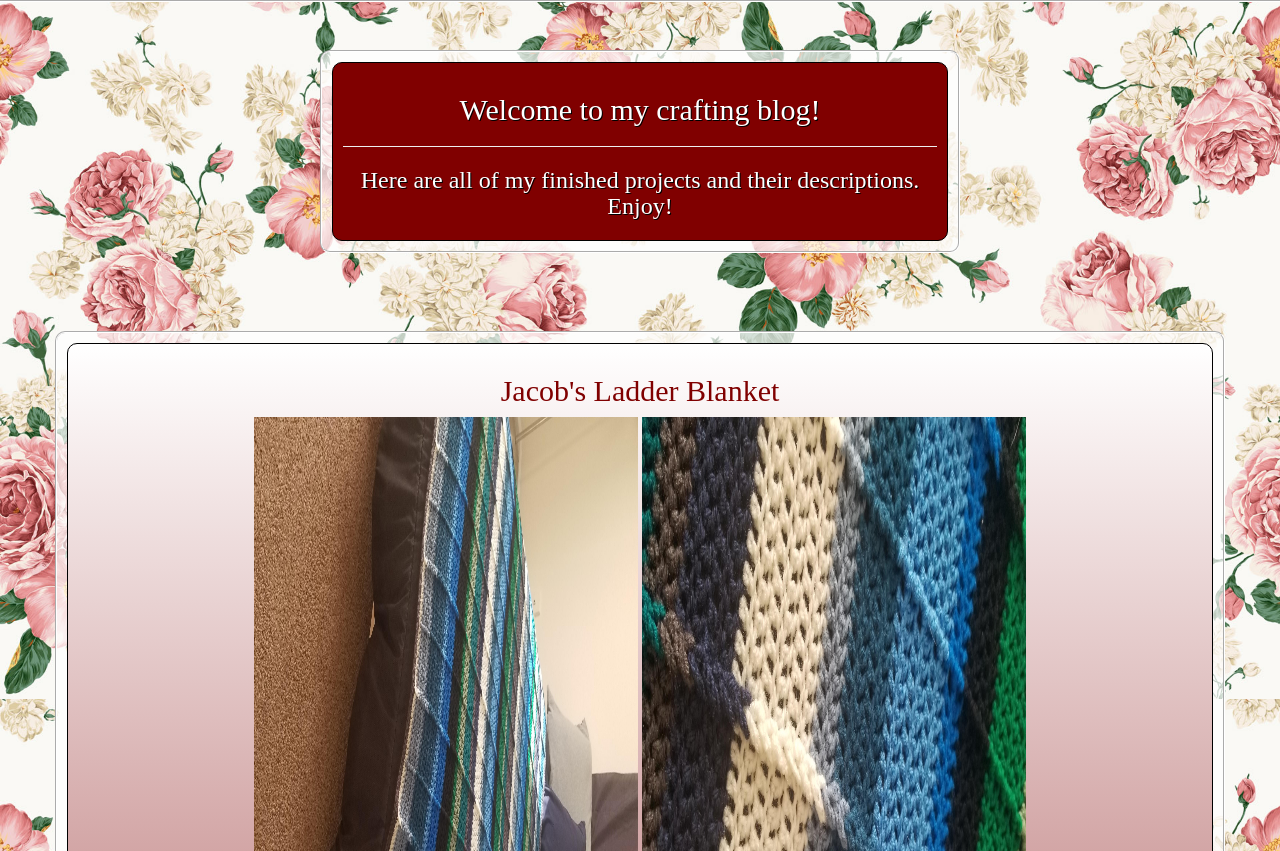
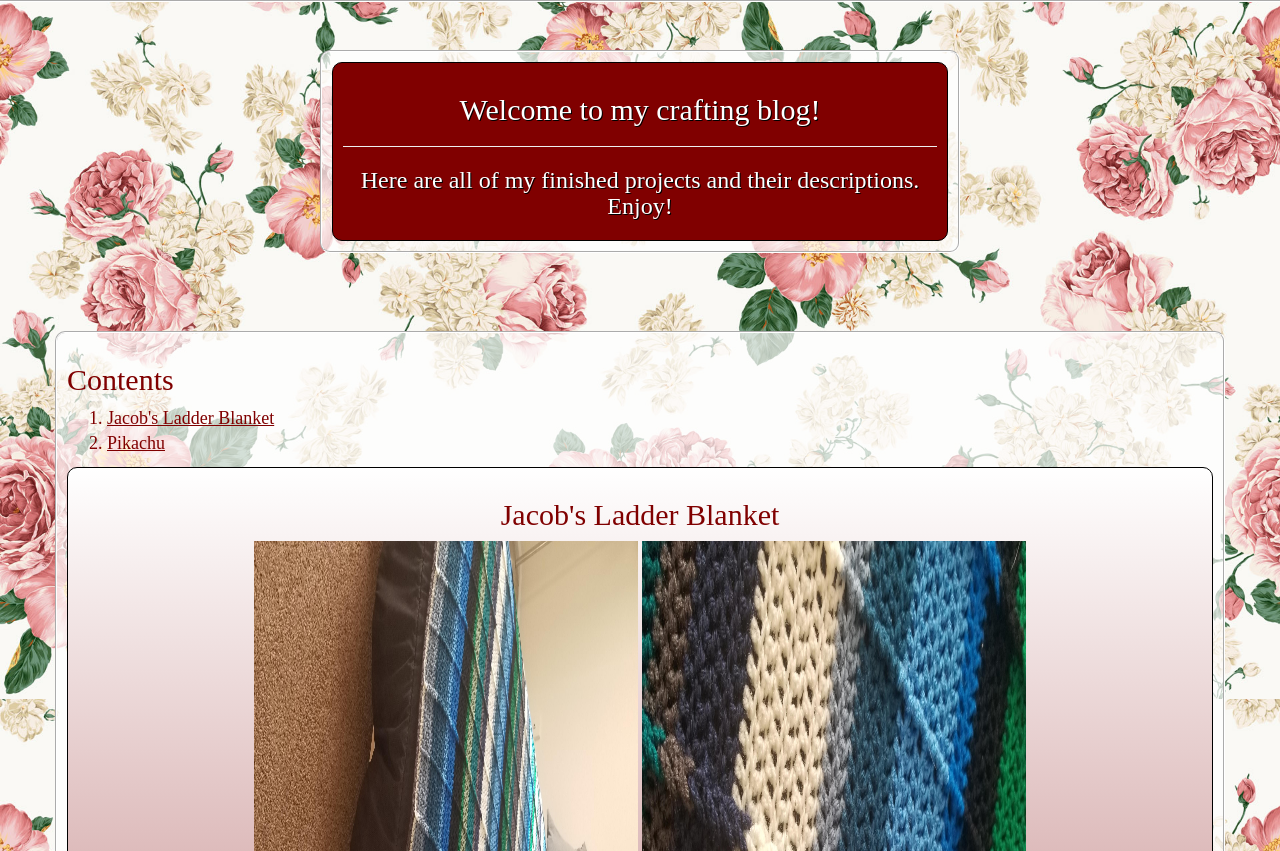
Before and after one commit to rowek02/rowek02.github.io, a plain HTML site: page index.html in a window 1280 px wide. Shown: the part 101-952 px from the top of the page. Drawn offline with nearby package versions, Linux system fonts and the light colour scheme.

Commit message:
Add files via upload

```diff
--- a/index.html
+++ b/index.html
@@ -23,7 +23,12 @@
 		<section class="container">
 			<div class="row">
 				<div class="col-md-12 col-sm-12 col-xs-12">
-					<div class="post">
+					<h2>Contents</h2>
+					<ol>
+						<li><a onclick="window.scrollTo(0,document.querySelector('#jacobs').scrollHeight);">Jacob's Ladder Blanket</a></li>
+						<li><a onclick="window.scrollTo(0,document.querySelector('#pikachu').scrollHeight);">Pikachu</a></li>
+					</ol>
+					<div class="post" id="jacobs">
 						<h2 style="text-align:center;">Jacob's Ladder Blanket</h2>
 						<center>
 							<div class="pic"><img src="images/blanket.jpg" class="vertical"></div>
@@ -36,7 +41,7 @@
 						</div>
 					</div>
 					<hr>
-					<div class="post">
+					<div class="post" id="pikachu">
 						<h2 style="text-align:center;">Pikachu</h2>
 						<center>
 							<div class="pic"><img src="images/pikachu.jpg" class="vertical"></div>
--- a/main.css
+++ b/main.css
@@ -92,10 +92,22 @@ footer a:hover {
 	border-style: groove;
 	padding:10px;
 	border-radius: 10px;
+	color: rgb(128,0,0);
+}
+
+.container li {
+	font-size: 18px;
+}
+
+.container a,
+.container a:hover {
+	cursor: pointer;
+	text-decoration: underline;
+	color: rgb(128,0,0);
 }
 
 .post {
-	background-image: linear-gradient(#fff,rgb(128,0,0)); /*radial-gradient(rgb(128,0,0) 90%, #fff 10%);*/
+	background-image: linear-gradient(#fff,rgb(128,0,0));
 	padding:10px;
 	color: #fff;
 	border-radius:10px;
```
